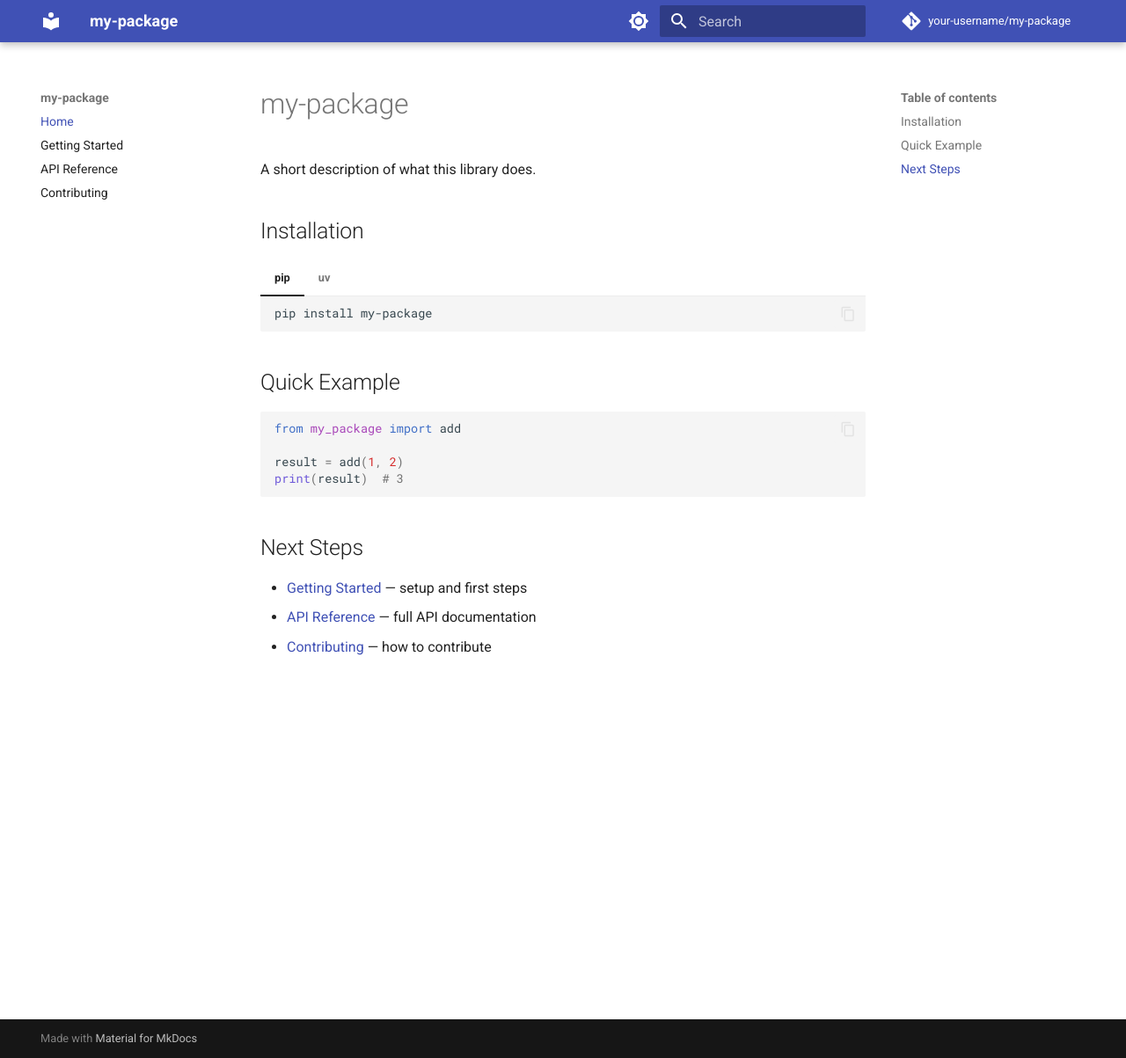
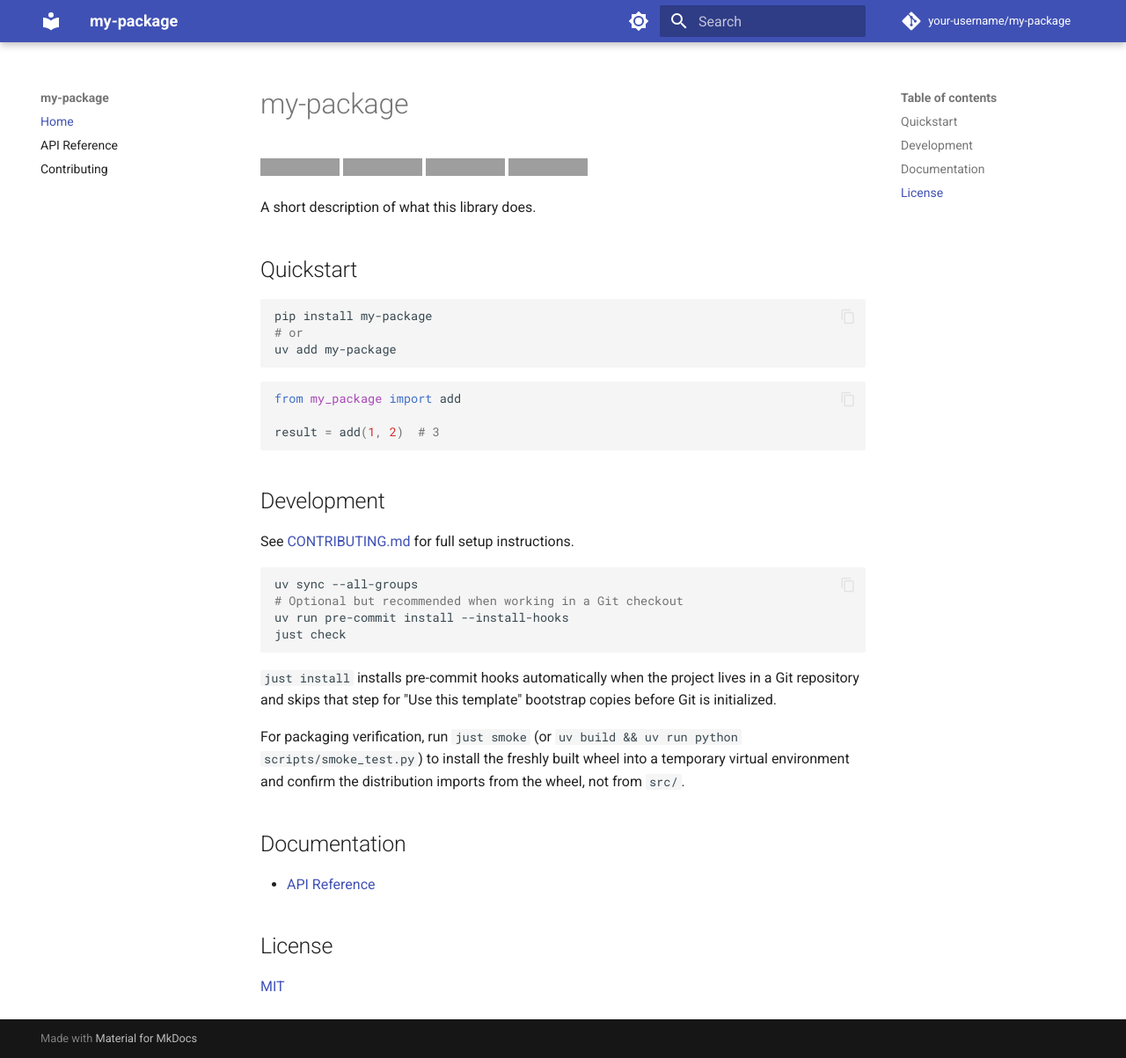
Before and after one commit to tomada1114/uv-template, an MkDocs documentation site: the page built from docs/index.md, in a window 1280 px wide and 1203 px high. Shown: the whole window at 88% size. Built offline with MkDocs 1.6.1 and Material for MkDocs 9.7.7, drawn with Linux system fonts in a browser that asks for light colours; comment, search, counter and statistics services are not loaded; grey boxes are pictures that could not be loaded.

Commit message:
docs: single-source the docs home page from README (#57)
docs/index.md and docs/getting-started.md were hand-maintained copies of the
README, so every public API change had to be mirrored into four files.
index.md now includes README.md via --8<--, mirroring docs/contributing.md;
getting-started.md is deleted and dropped from the nav.

README's CONTRIBUTING link becomes absolute: as a relative link it resolves
on GitHub but breaks mkdocs --strict once the file is included into the site.

````diff
--- a/README.md
+++ b/README.md
@@ -23,7 +23,8 @@ result = add(1, 2)  # 3
 
 ## Development
 
-See [CONTRIBUTING.md](CONTRIBUTING.md) for full setup instructions.
+See [CONTRIBUTING.md](https://github.com/your-username/my-package/blob/main/CONTRIBUTING.md)
+for full setup instructions.
 
 ```bash
 uv sync --all-groups
@@ -42,7 +43,6 @@ confirm the distribution imports from the wheel, not from `src/`.
 
 ## Documentation
 
-- [Getting Started](https://your-username.github.io/my-package/getting-started/)
 - [API Reference](https://your-username.github.io/my-package/reference/)
 
 ## License
--- a/docs/getting-started.md
+++ /dev/null
@@ -1,26 +0,0 @@
-# Getting Started
-
-## Installation
-
-```bash
-pip install my-package
-```
-
-Or with [uv](https://docs.astral.sh/uv/):
-
-```bash
-uv add my-package
-```
-
-## Basic Usage
-
-```python
-from my_package import add
-
-result = add(1, 2)
-print(result)  # 3
-```
-
-## What's Next?
-
-See the [API Reference](reference.md) for the complete API documentation.
--- a/docs/index.md
+++ b/docs/index.md
@@ -1,32 +1 @@
-# my-package
-
-A short description of what this library does.
-
-## Installation
-
-=== "pip"
-
-    ```bash
-    pip install my-package
-    ```
-
-=== "uv"
-
-    ```bash
-    uv add my-package
-    ```
-
-## Quick Example
-
-```python
-from my_package import add
-
-result = add(1, 2)
-print(result)  # 3
-```
-
-## Next Steps
-
-- [Getting Started](getting-started.md) — setup and first steps
-- [API Reference](reference.md) — full API documentation
-- [Contributing](contributing.md) — how to contribute
+--8<-- "README.md"
--- a/mkdocs.yml
+++ b/mkdocs.yml
@@ -58,6 +58,5 @@ markdown_extensions:
 
 nav:
   - Home: index.md
-  - Getting Started: getting-started.md
   - API Reference: reference.md
   - Contributing: contributing.md
````
Also changed, not shown: CHANGELOG.md (+4 -0 lines).
